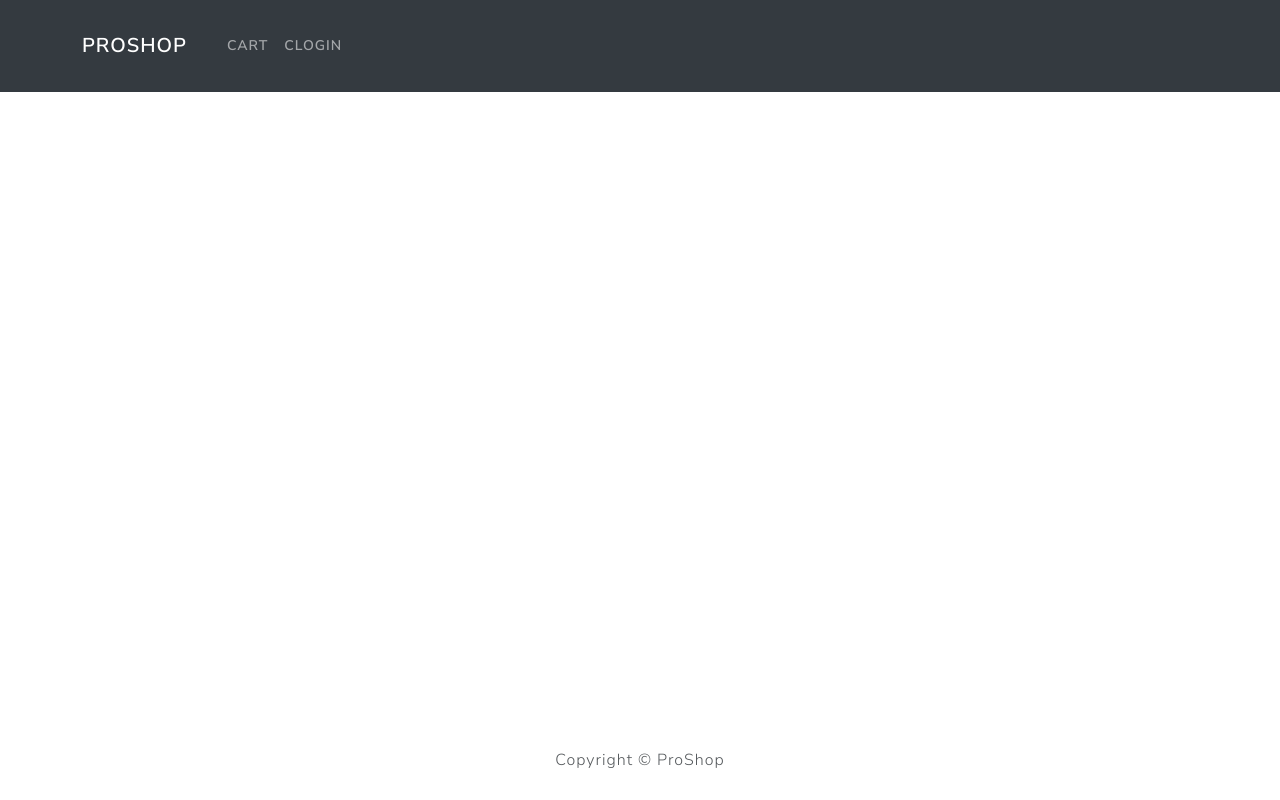
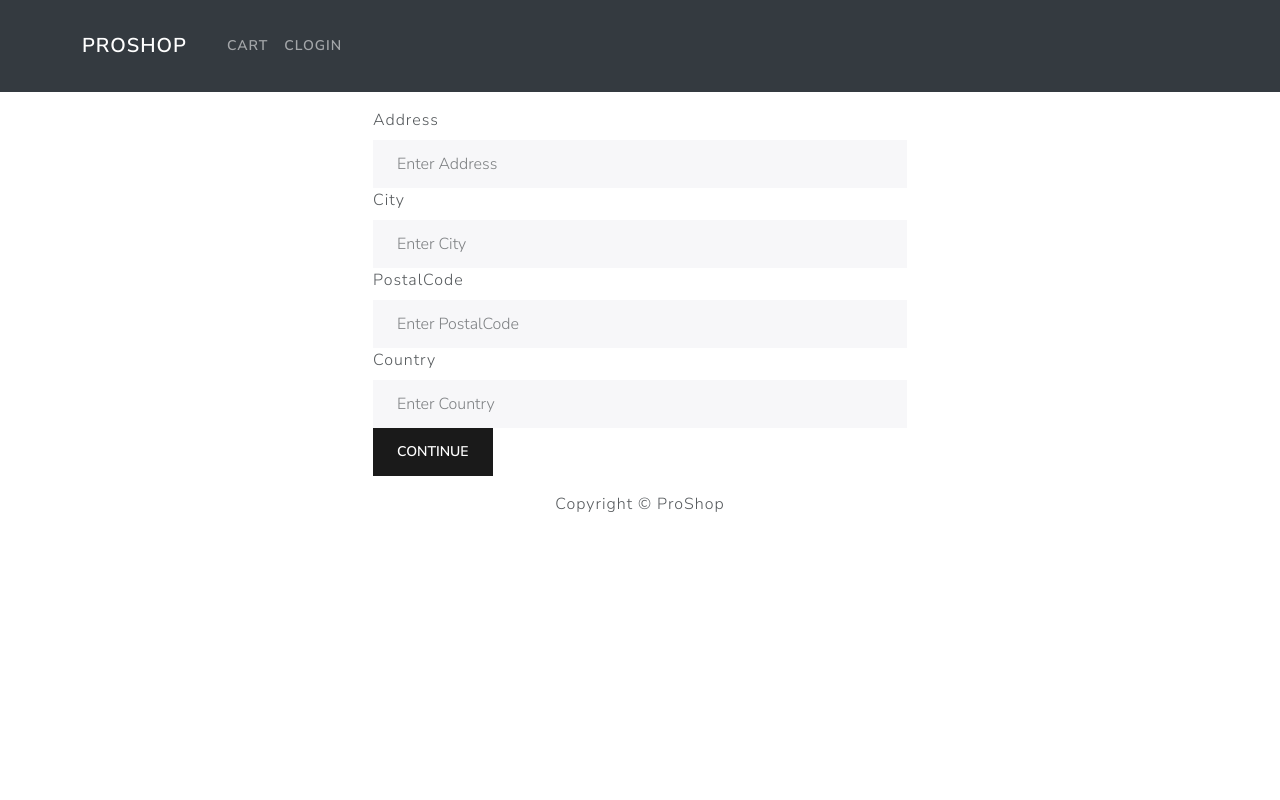
Before and after one commit to CypherAk007/Ecommerce-website-django, a React (Create React App) app in the folder frontend/: page /shipping in a window 1280 px wide. Built offline with nearby package versions, Linux system fonts and the light colour scheme; the HTML template or start-up script is replaced by a standard one.

Commit message:
React-Router-Dom v6

```diff
--- a/frontend/src/App.js
+++ b/frontend/src/App.js
@@ -4,34 +4,30 @@ import Footer from './components/Footer';
 import Header from './components/Header';
 import { Container } from 'react-bootstrap';
 import HomeScreen from './screens/HomeScreen';
-import {BrowserRouter as Router, Route,Routes} from 'react-router-dom'
+import {BrowserRouter as Router, Route,Routes, createBrowserRouter, RouterProvider} from 'react-router-dom'
 import ProductScreen from './screens/ProductScreen';
 import axios from 'axios'
 import CartScreen from './screens/CartScreen';
 import LoginScreen from './screens/LoginScreen';
+import ShippingScreen from './screens/ShippingScreen';
+import { Children } from 'react';
+import RootLayout from './RootLayout';
+
+const router = createBrowserRouter([
+  {path:'/',element:<RootLayout></RootLayout>,
+  // errorElement:<App></App>,
+  children:[
+    {index:true,element:<HomeScreen/>},
+    {path:'login',element:<LoginScreen></LoginScreen>},
+    {path:'product/:id',element:<ProductScreen></ProductScreen>},
+    {path:'cart/:id?',element:<CartScreen></CartScreen>},
+    {path:'shipping',element:<ShippingScreen></ShippingScreen>},
 
 
+  ]},
+])
 function App() {
-
-  return (
-    <Router >
-
-      <Header></Header>
-      <main className='py-3'>
-        <Container>
-          <Routes>
-              <Route path='/' element={<HomeScreen/>} exact/>
-              <Route path='/login' element={<LoginScreen/>}/>
-
-              <Route path='/product/:id' element={<ProductScreen/>} />
-              <Route path='/cart/:id?' element={<CartScreen/>} />
-          </Routes>
-        </Container>
-      </main>
-
-      <Footer></Footer>
-    </Router>
-  );
+  return <RouterProvider router={router}></RouterProvider>
 }
 
 export default App;
--- /dev/null
+++ b/frontend/src/RootLayout.js
@@ -0,0 +1,21 @@
+import { Container } from "react-bootstrap";
+import { Outlet } from "react-router-dom";
+import Header from "./components/Header";
+import Footer from "./components/Footer";
+
+const RootLayout = ()=>{
+    return(
+
+        <>
+            <Header></Header>
+        <Container>
+        <main className='py-3'>
+            <Outlet></Outlet>
+            <Footer></Footer>
+            </main>
+        </Container>
+        </>
+    )
+}
+
+export default RootLayout;
--- a/frontend/src/actions/cartActions.js
+++ b/frontend/src/actions/cartActions.js
@@ -1,5 +1,5 @@
 import axios from "axios";
-import { CART_ADD_ITEM ,CART_REMOVE_ITEM} from "../constants/cartConstants";
+import { CART_ADD_ITEM ,CART_REMOVE_ITEM,CART_SAVE_SHIPPING_ADDRESS} from "../constants/cartConstants";
 
 export const addToCart = (id, qty) => async (dispatch, getState) => {
   const { data } = await axios.get(`/api/products/${id}`);
@@ -27,3 +27,12 @@ export const removeFromCart = (id)=>(dispatch,getState)=>{
   })
   localStorage.setItem("cartItems", JSON.stringify(getState().cart.cartItems));
 }
+
+
+export const saveShippingAddress = (data)=>(dispatch)=>{
+  dispatch({
+    type:CART_SAVE_SHIPPING_ADDRESS,
+    payload:data,
+  })
+  localStorage.setItem("shippingAddress", JSON.stringify(data));
+}
--- a/frontend/src/constants/cartConstants.js
+++ b/frontend/src/constants/cartConstants.js
@@ -1,2 +1,3 @@
 export const CART_ADD_ITEM = 'CART_ADD_ITEM'
 export const CART_REMOVE_ITEM = 'CART_REMOVE_ITEM'
+export const CART_SAVE_SHIPPING_ADDRESS = 'CART_SAVE_SHIPPING_ADDRESS'
--- a/frontend/src/reducers/cartReducers.js
+++ b/frontend/src/reducers/cartReducers.js
@@ -1,6 +1,6 @@
-import { CART_ADD_ITEM,CART_REMOVE_ITEM } from "../constants/cartConstants";
+import { CART_ADD_ITEM,CART_REMOVE_ITEM,CART_SAVE_SHIPPING_ADDRESS } from "../constants/cartConstants";
 
-export const cartReducer = (state={cartItems:[]},action)=>{
+export const cartReducer = (state={cartItems:[],shippingAddress:{}},action)=>{
     switch(action.type){
         case CART_ADD_ITEM:
             const item = action.payload
@@ -23,6 +23,11 @@ export const cartReducer = (state={cartItems:[]},action)=>{
                 ...state,
                 cartItems:state.cartItems.filter(x=>x.product!== action.payload)
             }
+        case CART_SAVE_SHIPPING_ADDRESS:
+            return{
+                ...state,
+                shippingAddress:action.payload
+            }
         default:
             return state
     }
--- a/frontend/src/screens/CartScreen.js
+++ b/frontend/src/screens/CartScreen.js
@@ -39,7 +39,7 @@ const CartScreen = () => {
 
   const checkoutHandler = ()=>{
     // Check for auth and send to shipping page
-    navigate(`/login?redirect=shipping`) // Version degreaded so -> useNavigate
+    navigate(`/shipping`) // Version degreaded so -> useNavigate
   }
   return (
     <Row>
--- a/frontend/src/screens/LoginScreen.js
+++ b/frontend/src/screens/LoginScreen.js
@@ -1,7 +1,7 @@
 import { useState, useEffect } from "react";
 import { Link, redirect, useLocation, useNavigate } from "react-router-dom";
 import { Form, Button, Row, Col } from "react-bootstrap";
-import { UseDispatch, useSelector } from "react-redux";
+import { UseDispatch, useDispatch, useSelector } from "react-redux";
 import Loader from "../components/Loader";
 import Message from "../components/Message";
 import { login } from "../actions/userActions";
@@ -21,9 +21,22 @@ const LoginScreen = () => {
   const [email, setEmail] = useState("");
   const [password, setPassword] = useState("");
 
+    const userLogin = useSelector(state=> state.userLogin)
+    const {error,loading,userInfo} = userLogin
+
+    const dispatch = useDispatch()
+
+    useEffect(()=>{
+        if (userInfo){
+            navigate(redirect)
+        }
+    },[navigate,userInfo,redirect])
+
   const submitHandler = (e) => {
     e.preventDefault();
+    dispatch(login(email,password))
     console.log("Submitted");
+
   };
 
   const registerNavHandler = () => {
@@ -34,6 +47,9 @@ const LoginScreen = () => {
         navigate(`/register`)
     }
   };
+
+
+
   return (
     <FormContainer>
       <h1>Sign In</h1>
--- /dev/null
+++ b/frontend/src/screens/ShippingScreen.js
@@ -0,0 +1,70 @@
+import React from 'react'
+import { useEffect,useState } from 'react'
+import { Form,Button } from 'react-bootstrap'
+import {useDispatch,useSelector} from 'react-redux'
+import FormContainer from '../components/FormContainer'
+
+const ShippingScreen = () => {
+  const [address,setAddress] = useState('')
+  const [city,setCity] = useState('')
+  const [postalCode,setPostalCode] = useState('')
+  const [country,setCountry] = useState('')
+
+  const submitHandler = ()=>{
+    console.log('subbmitted');
+    console.log(address,city,postalCode,country);
+  }
+
+
+  return (
+    <FormContainer controlId='address'>
+      <Form onSubmit={submitHandler}>
+        <Form.Group controlId='address'>
+          <Form.Label>Address</Form.Label>
+          <Form.Control
+          required
+          type='text'
+          placeholder='Enter Address'
+          value={address? address:''}
+          onChange={(e)=>setAddress(e.target.value)}>
+          </Form.Control>
+        </Form.Group>
+        <Form.Group controlId='city'>
+          <Form.Label>City</Form.Label>
+          <Form.Control
+          required
+          type='text'
+          placeholder='Enter City'
+          value={city? city:''}
+          onChange={(e)=>setCity(e.target.value)}>
+          </Form.Control>
+        </Form.Group>
+        <Form.Group controlId='postalCode'>
+          <Form.Label>PostalCode</Form.Label>
+          <Form.Control
+          required
+          type='text'
+          placeholder='Enter PostalCode'
+          value={postalCode? postalCode:''}
+          onChange={(e)=>setPostalCode(e.target.value)}>
+          </Form.Control>
+        </Form.Group>
+        <Form.Group controlId='country'>
+          <Form.Label>Country</Form.Label>
+          <Form.Control
+          required
+          type='text'
+          placeholder='Enter Country'
+          value={country? country:''}
+          onChange={(e)=>setCountry(e.target.value)}>
+          </Form.Control>
+        </Form.Group>
+        <Button type='submit' variant='primary'>
+          Continue
+        </Button>
+      </Form>
+    </FormContainer>
+  )
+}
+
+export default ShippingScreen
```
Also changed, not shown: 1 other file (tests, documents, lock files or other folders).
